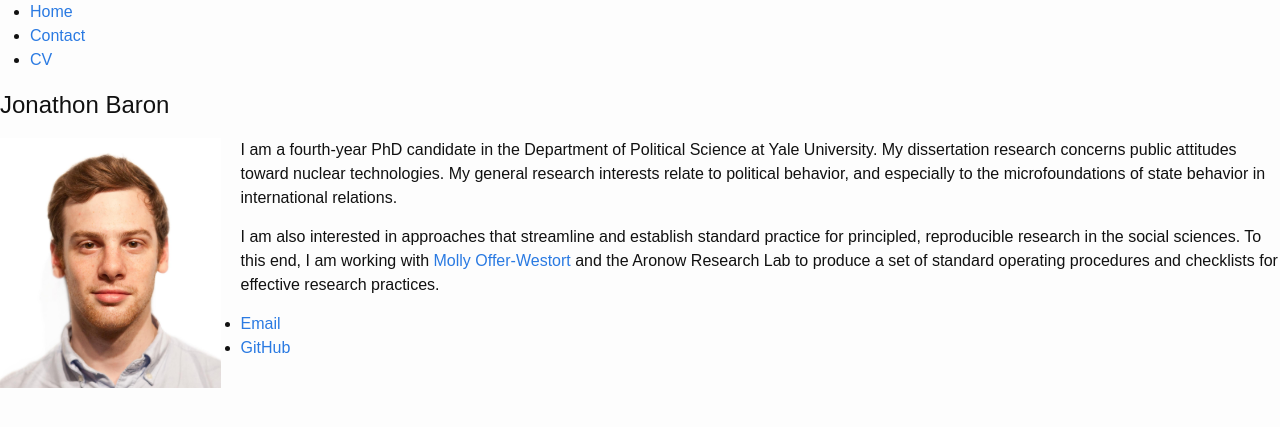
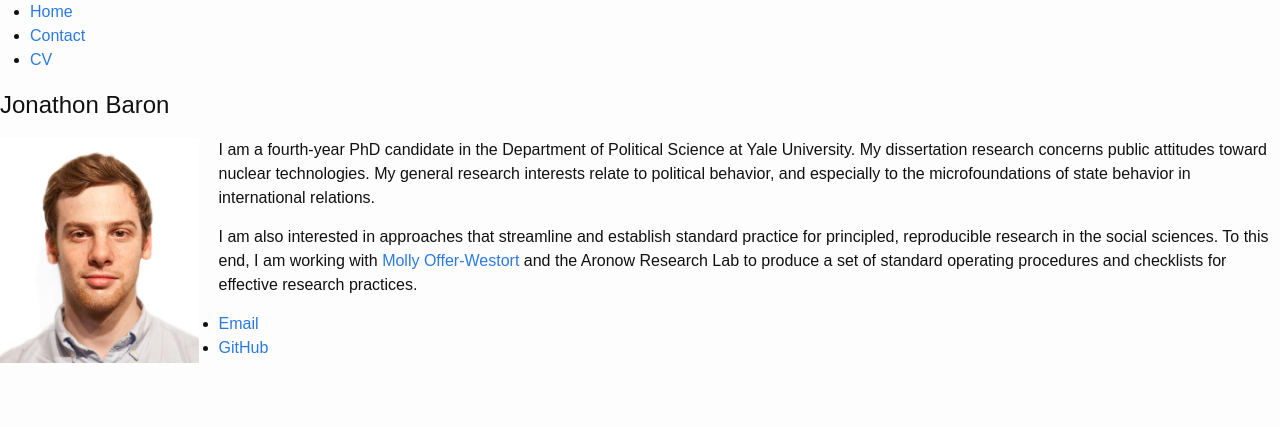
Before and after one commit to jonathonbaron/jonathonbaron.github.io, a Jekyll site: the page built from index.md, in a window 1280 px wide. Shown: the top 427 px of the page. Built offline with Jekyll 4.4.1, drawn with Linux system fonts in a browser that asks for light colours.

Commit message:
Update index.md

```diff
--- a/index.md
+++ b/index.md
@@ -4,7 +4,7 @@
 date:   2016-12-19
 ---
 
-<img style="float: left; height: 250px; margin: 0 20px 10px 0" src="/assets/baron_photo.jpg" alt="pic" />
+<img style="float: left; height: 225px; margin: 0 20px 10px 0" src="/assets/baron_photo.jpg" alt="pic" />
 
 I am a fourth-year PhD candidate in the Department of Political Science at Yale University. My dissertation research concerns public attitudes toward nuclear technologies. My general research interests relate to political behavior, and especially to the microfoundations of state behavior in international relations.
 
```
